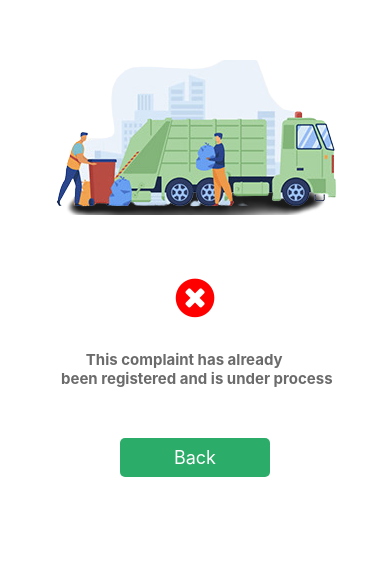
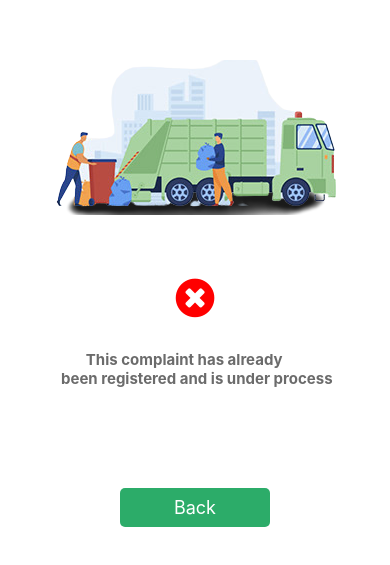
Before and after one commit to Cloud-Dimension/Pd-Waste-Management-Mobile-, a React Native app: screen / in a window 390 px wide. Shown: the part 129-694 px from the top of the page. Built offline with nearby package versions, Linux system fonts and the light colour scheme.

Commit message:
style fixes

```diff
--- a/src/screens/appFlow/ComplaintsNotSuccessfullScreen.js
+++ b/src/screens/appFlow/ComplaintsNotSuccessfullScreen.js
@@ -2,12 +2,13 @@ import React from "react";
 import { View, Text, Image, StyleSheet } from "react-native";
 import Swiper from "react-native-swiper";
 import { COLORS } from "../../constants/Constants";
-import { FontAwesome } from '@expo/vector-icons';
+import { FontAwesome } from "@expo/vector-icons";
 import WMButton from "../../components/WMButton";
 
 const ComplaintsNotSuccessfullScreen = () => {
-    const imagePath=require("../../../assets/images/banner(2).png")
-    const message ="        This complaint has already \n been registered and is under process"
+  const imagePath = require("../../../assets/images/banner(2).png");
+  const message =
+    "        This complaint has already \n been registered and is under process";
   return (
     <View style={styles.sliderImageView}>
       <Image source={imagePath} style={{}} />
@@ -18,9 +19,16 @@ const ComplaintsNotSuccessfullScreen = () => {
           alignItems: "center",
         }}
       >
-         <FontAwesome name="times-circle" size={45} color="red" style={styles.leftIcon} />
+        <FontAwesome
+          name="times-circle"
+          size={45}
+          color="red"
+          style={styles.leftIcon}
+        />
         <Text style={styles.carouselText}>{message}</Text>
-        <WMButton title={"Back"} color={COLORS.PRIMARY}  width={150} />
+        <View style={{ marginTop:100}}>
+          <WMButton title={"Back"} color={COLORS.PRIMARY} width={150} />
+        </View>
       </View>
     </View>
   );
@@ -33,7 +41,6 @@ const styles = StyleSheet.create({
     flex: 1,
     justifyContent: "center",
     alignItems: "center",
-    marginBottom: 50,
   },
   carouselTitle: {
     color: COLORS.PRIMARY,
@@ -46,6 +53,5 @@ const styles = StyleSheet.create({
     fontSize: 15,
     marginTop: 30,
     fontWeight: "750",
-    marginBottom:50
   },
 });
--- a/src/screens/appFlow/ComplaintsSuccessScreen.js
+++ b/src/screens/appFlow/ComplaintsSuccessScreen.js
@@ -19,7 +19,9 @@ const ComplaintsSuccessScreen = () => {
       >
          <FontAwesome name="check-circle" size={45} color="green" style={styles.leftIcon} />
         <Text style={styles.carouselText}>Your complaint has been filled</Text>
+        <View  style={{ marginTop:100}}>
         <WMButton title={"Back"} color={COLORS.PRIMARY} width={150} />
+        </View>
       </View>
     </View>
   );
@@ -32,7 +34,6 @@ const styles = StyleSheet.create({
     flex: 1,
     justifyContent: "center",
     alignItems: "center",
-    marginBottom: 50,
   },
   carouselTitle: {
     color: COLORS.PRIMARY,
```
